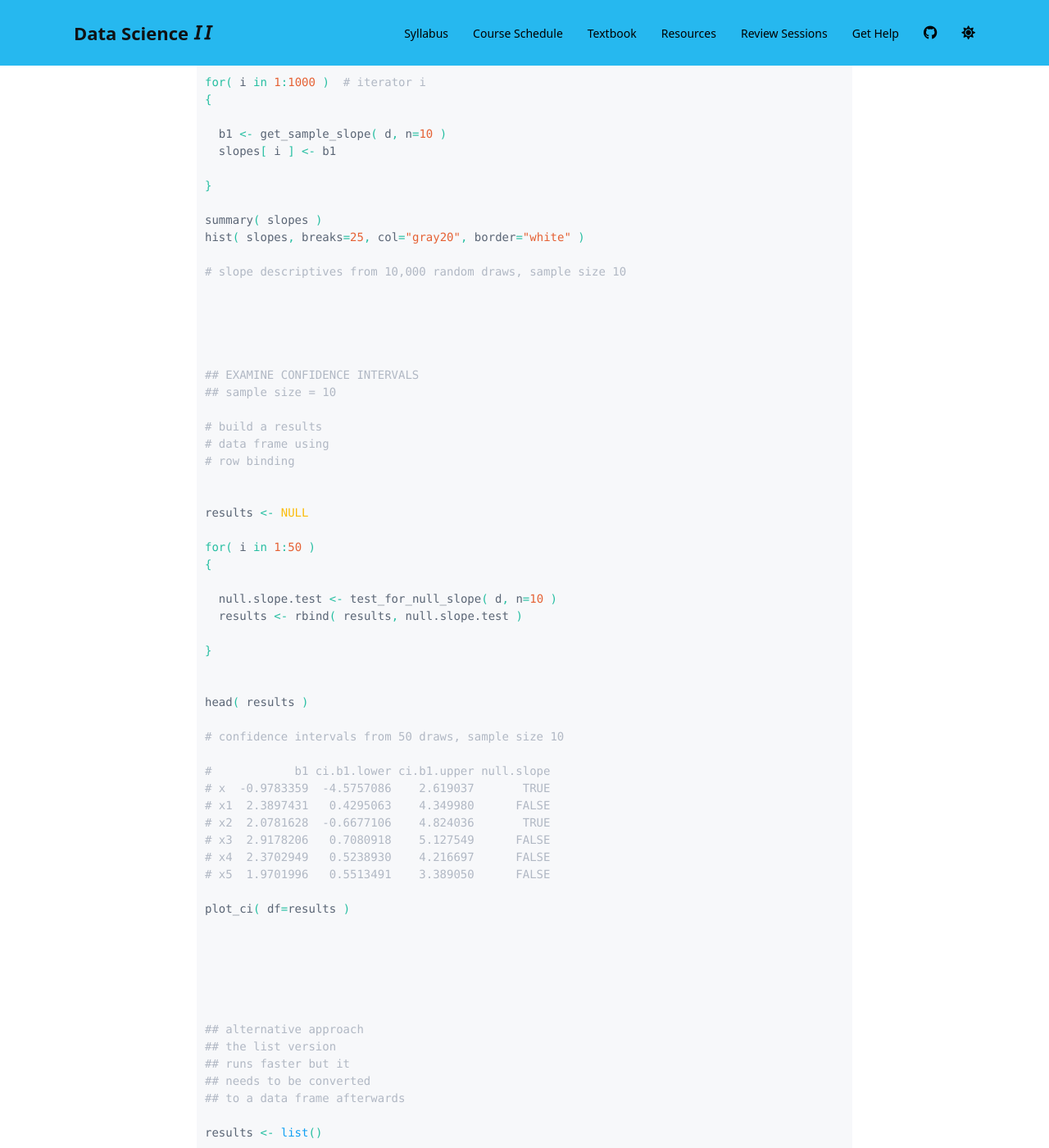
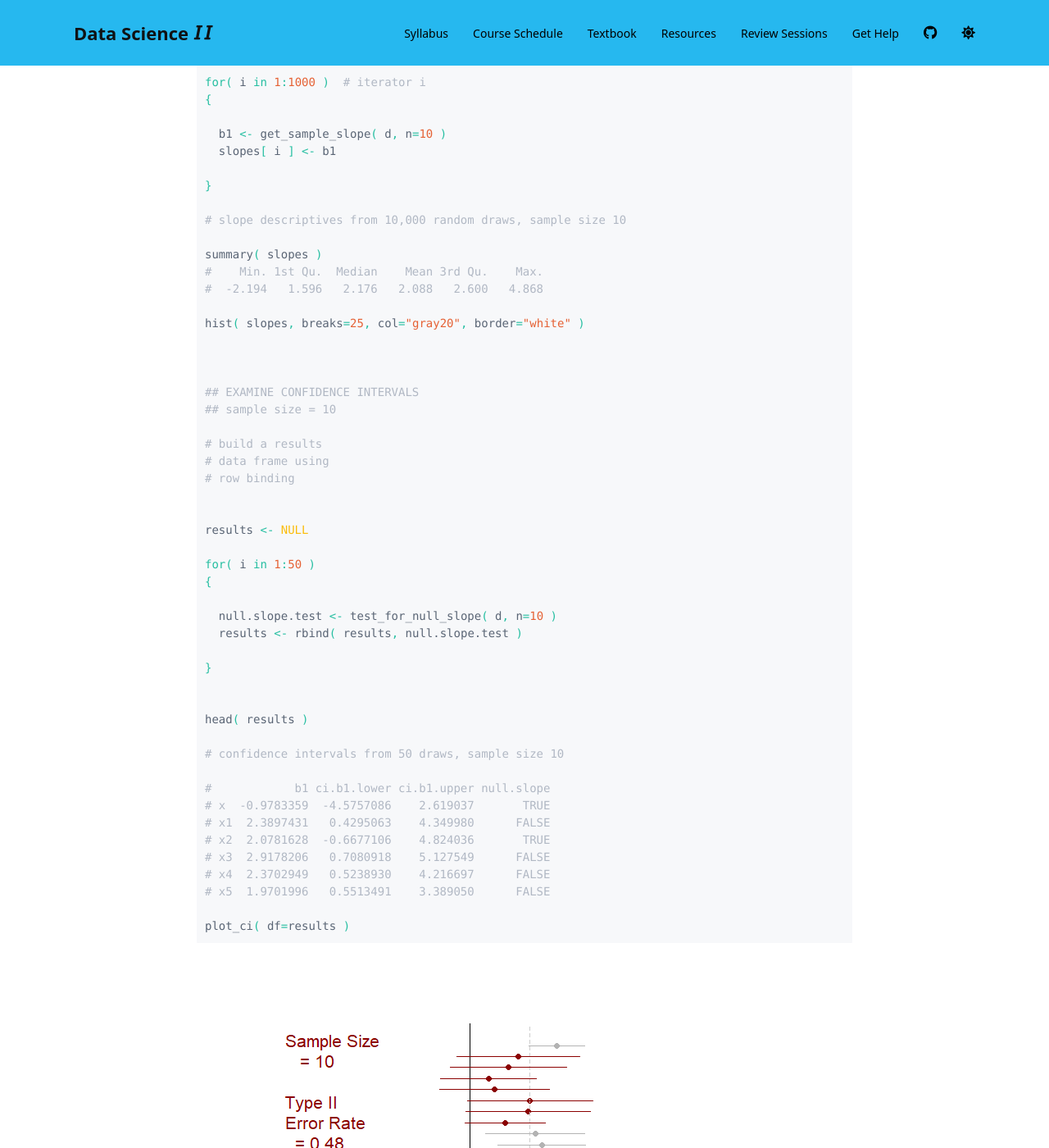
Before and after one commit to DS4PS/cpp-527-fall-2020, a Jekyll site: the page built from schedule.md, in a window 1280 px wide and 1400 px high, scrolled down 25501 px. Shown: the whole window at 82% size. Built offline with Jekyll 4.4.1, drawn with Linux system fonts in a browser that asks for light colours; nearby versions of some CDN libraries; a script bundle is joined from its source files by our own code; library files that are not in the unit come from our copies; a style sheet for code colours, icons or effects is not loaded; some of the changed text lies outside the part shown.

Commit message:
Update schedule.md

````diff
--- a/schedule.md
+++ b/schedule.md
@@ -1141,12 +1141,13 @@ for( i in 1:1000 )  # iterator i
 
 }
 
+# slope descriptives from 10,000 random draws, sample size 10
+
 summary( slopes )
+#    Min. 1st Qu.  Median    Mean 3rd Qu.    Max.
+#  -2.194   1.596   2.176   2.088   2.600   4.868
+
 hist( slopes, breaks=25, col="gray20", border="white" )
-
-# slope descriptives from 10,000 random draws, sample size 10
-
-
 
 
 
@@ -1182,13 +1183,14 @@ head( results )
 # x5  1.9701996   0.5513491    3.389050      FALSE
 
 plot_ci( df=results )
-
-
-
-
-
-
-## alternative approach
+```
+
+![](../lectures/figures/power-test.png)
+
+
+
+```r
+## alternative constructor:
 ## the list version
 ## runs faster but it
 ## needs to be converted
@@ -1210,8 +1212,6 @@ results <- dplyr::bind_rows( results )
 head( results )
 plot_ci( df=results )
 ```
-
-![](../lectures/figures/power-test.png)
 
 
 
````
